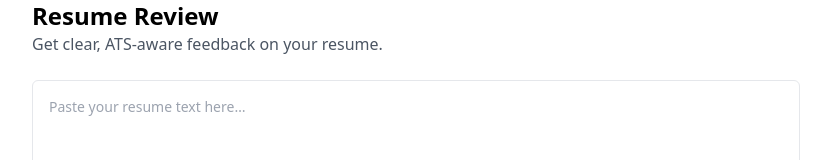
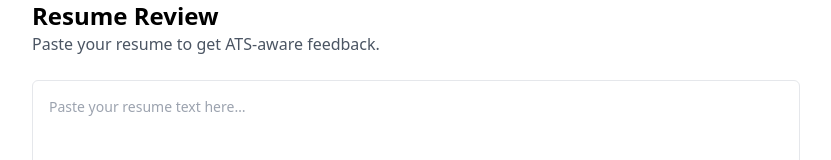
Before and after one commit to Mact2583/bloombold-app, a React (Vite) app: page /resume-review in a window 1280 px wide. Shown: the top 160 px of the page, without its empty margins (224-1055 px from the left). Built offline with nearby package versions, Linux system fonts and the light colour scheme; no server answers.

Commit message:
Replace ResumeReview.jsx

```diff
--- a/src/pages/ResumeReview.jsx
+++ b/src/pages/ResumeReview.jsx
@@ -1,10 +1,8 @@
 import { useState } from "react";
 import { useNavigate } from "react-router-dom";
-import { useAuth } from "@/contexts/SupabaseAuthContext";
 
 export default function ResumeReview() {
   const navigate = useNavigate();
-  const { user } = useAuth();
 
   const [resumeText, setResumeText] = useState("");
   const [loading, setLoading] = useState(false);
@@ -31,19 +29,13 @@ export default function ResumeReview() {
         throw new Error("Analysis failed");
       }
 
-      // ✅ Analysis complete → enforce auth
-      if (user) {
-        navigate("/dashboard", { replace: true });
-      } else {
-        navigate("/login", {
-          replace: true,
-          state: { returnTo: "/dashboard" },
-        });
-      }
+      // 🔐 ALWAYS force login → dashboard
+      navigate("/login", {
+        replace: true,
+        state: { returnTo: "/dashboard" },
+      });
     } catch {
-      setError(
-        "We couldn’t analyze your resume right now. Please try again."
-      );
+      setError("We couldn’t analyze your resume right now. Please try again.");
     } finally {
       setLoading(false);
     }
@@ -54,7 +46,7 @@ export default function ResumeReview() {
       <div>
         <h1 className="text-2xl font-semibold">Resume Review</h1>
         <p className="text-gray-600">
-          Get clear, ATS-aware feedback on your resume.
+          Paste your resume to get ATS-aware feedback.
         </p>
       </div>
 
```
